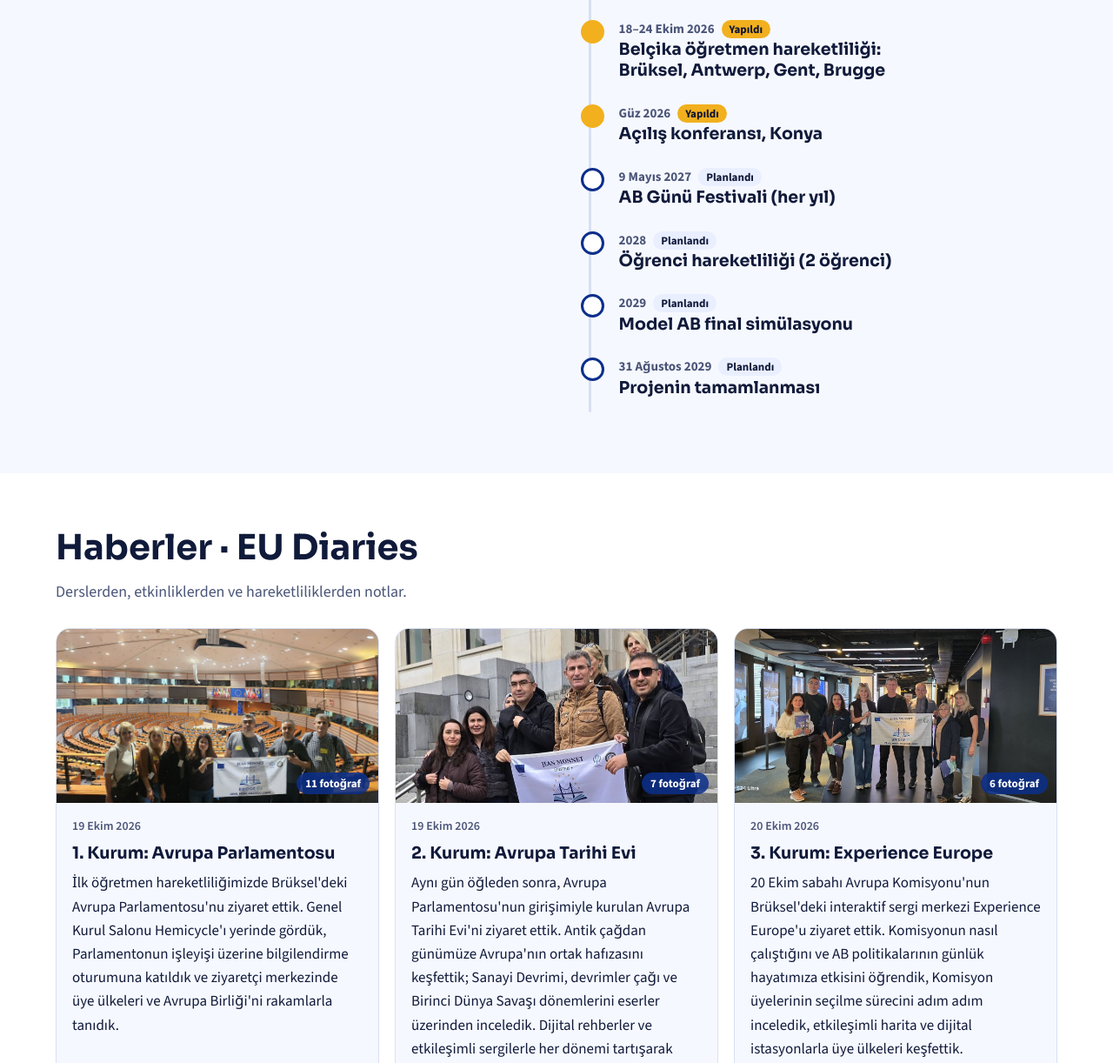
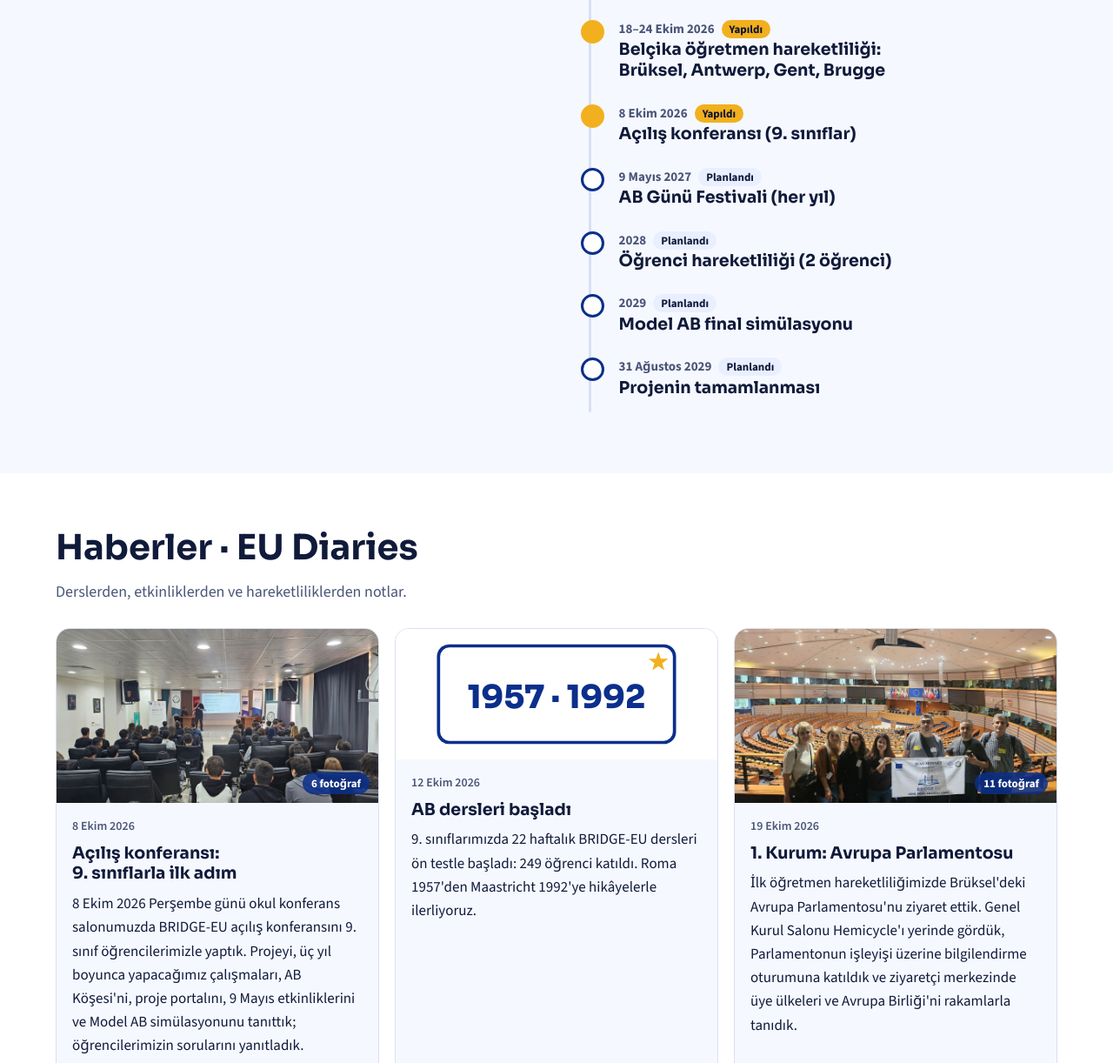
Before and after one commit to konyabridgeeu/konyabridgeeu.github.io, a plain HTML site: page index.html in a window 1280 px wide. Shown: the part 1912-3134 px from the top of the page at 87% size. Drawn offline with nearby package versions, Linux system fonts and the light colour scheme.

Commit message:
Add files via upload

```diff
--- a/index.html
+++ b/index.html
@@ -285,7 +285,7 @@ const TL=[
  [1,'9 Eylül 2026','9 Sep 2026','Yönetim Kurulu kuruldu, ilk toplantı yapıldı','Steering board set up, first meeting'],
  [1,'12 Ekim 2026','12 Oct 2026','1. yıl AB dersleri ve ön test başladı','Year-1 EU lessons and pre-test began'],
  [1,'18–24 Ekim 2026','18–24 Oct 2026','Belçika öğretmen hareketliliği: Brüksel, Antwerp, Gent, Brugge','Teacher mobility to Belgium: Brussels, Antwerp, Ghent, Bruges'],
- [1,'Güz 2026','Autumn 2026','Açılış konferansı, Konya','Opening conference, Konya'],
+ [1,'8 Ekim 2026','8 Oct 2026','Açılış konferansı (9. sınıflar)','Opening conference (9th grade)'],
  [0,'9 Mayıs 2027','9 May 2027','AB Günü Festivali (her yıl)','Europe Day Festival (every year)'],
  [0,'2028','2028','Öğrenci hareketliliği (2 öğrenci)','Student mobility (2 students)'],
  [0,'2029','2029','Model AB final simülasyonu','Final Model EU simulation'],
@@ -304,6 +304,7 @@ const ART={
  museum:box('#e9efff',`<path d="M60 62 L150 28 L240 62Z" fill="${C1}"/><rect x="66" y="62" width="168" height="8" fill="${C1}"/><g fill="#fff" stroke="${C1}" stroke-width="2">${[0,1,2,3,4].map(i=>`<rect x="${78+i*32}" y="72" width="14" height="50"/>`).join('')}</g><rect x="56" y="122" width="188" height="10" fill="${C1}"/><use href="#star" transform="translate(150 50) scale(.7)" fill="${C2}"/>`),
  class:box('#fff',`<rect x="40" y="30" width="220" height="90" rx="10" fill="#fff" stroke="${C1}" stroke-width="3"/><text x="150" y="88" text-anchor="middle" font-family="Sora,sans-serif" font-weight="800" font-size="30" fill="${C1}">1957 · 1992</text>${stars(5,150,118,0.1,.6).slice(0,0)}<use href="#star" transform="translate(245 45) scale(.8)" fill="${C2}"/>`)};
 /* HABER EKLEMEK: listenin başına yeni bir satır ekleyin. Alanlar: çizim türü (foto yoksa), tarih TR, tarih EN, başlık TR, başlık EN, metin TR, metin EN, fotoğraflar [[dosya, açıklama TR, açıklama EN], ...] */
+const KONF=[["2026-10-08-konferans-01.jpg", "Açılış konferansında 9. sınıf öğrencilerimize projeyi tanıttık", "Introducing the project to our 9th graders at the opening conference"], ["2026-10-08-konferans-02.jpg", "\"BRIDGE-EU Açılış Konferansı: 9. sınıflarla ilk adım\"", "\"BRIDGE-EU Opening Conference: first step with the 9th grade\""], ["2026-10-08-konferans-03.jpg", "Çalışmaların okulda görünür olacak: AB Köşesi, proje portalı, 9 Mayıs etkinlikleri", "Your work will be visible: EU Corner, project portal, Europe Day events"], ["2026-10-08-konferans-04.jpg", "Model AB nasıl bir etkinlik?", "What is Model EU?"], ["2026-10-08-konferans-05.jpg", "Konferans salonunda soru-cevap", "Questions and answers in the hall"], ["2026-10-08-konferans-afis.jpg", "Açılış konferansı afişi", "Opening conference poster"]];
 const BRUG=[["2026-10-23-brugge-01.jpg", "Kanal gezisinde BRIDGE EU bayrağıyla", "With the BRIDGE EU banner on the canal tour"], ["2026-10-23-brugge-02.jpg", "Concertgebouw önünde ekibimiz", "Our team outside the Concertgebouw"], ["2026-10-23-brugge-03.jpg", "Concertgebouw girişinde", "At the Concertgebouw entrance"], ["2026-10-23-brugge-04.jpg", "2002 Avrupa Kültür Başkenti yılında açılan Concertgebouw", "The Concertgebouw, opened in 2002 when Bruges was European Capital of Culture"], ["2026-10-23-brugge-05.jpg", "Concertgebouw ve çevresindeki kamusal alan", "The Concertgebouw and the public space around it"], ["2026-10-23-brugge-06.jpg", "Concertgebouw'un kule cephesi", "The Concertgebouw tower façade"], ["2026-10-23-brugge-07.jpg", "Concertgebouw'a doğru", "Walking towards the Concertgebouw"], ["2026-10-23-brugge-08.jpg", "Tanıtım materyalleri: kültüre erişim", "Information banners: access to culture"], ["2026-10-23-brugge-09.jpg", "Markt meydanı", "The Markt square"], ["2026-10-23-brugge-10.jpg", "Belfort'un görüldüğü kanal manzarası", "A canal view with the Belfry"], ["2026-10-23-brugge-11.jpg", "Brugge kanalları ve tekne iskelesi", "Bruges canals and the boat landing"]];
 const GENT=[["2026-10-22-gent-01.jpg", "Ekibimiz BRIDGE EU bayrağıyla Gent'in tarihi meydanında", "Our team with the BRIDGE EU banner in Ghent's historic square"], ["2026-10-22-gent-02.jpg", "De Zonnepoort okulu önünde", "Outside De Zonnepoort school"], ["2026-10-22-gent-03.jpg", "Bisiklet park alanları: sürdürülebilir ulaşım", "Bike parking: sustainable mobility"], ["2026-10-22-gent-04.jpg", "Belfort kulesi önünde", "In front of the Belfry"], ["2026-10-22-gent-05.jpg", "Gent'in kanal kıyıları", "Ghent's canal banks"], ["2026-10-22-gent-06.jpg", "Kanalda tekne turu ve kıyıdaki yenileme çalışmaları", "A canal boat and renovation work on the quay"], ["2026-10-22-gent-07.jpg", "Kanal kıyısındaki tekne iskelesi", "The boat landing on the canal"], ["2026-10-22-gent-08.jpg", "Tarihi miras ve günlük hayat iç içe: Belfort çevresi", "Heritage and daily life side by side around the Belfry"]];
 const EACE=[["2026-10-21-eacea-01.jpg", "Ekibimiz EACEA proje uzmanlarıyla birlikte", "Our team with the EACEA project officers"], ["2026-10-21-eacea-02.jpg", "Görüşme sonrası BRIDGE EU bayrağıyla", "With the BRIDGE EU banner after the meeting"], ["2026-10-21-eacea-03.jpg", "Projemizi ve bugüne kadarki çalışmalarımızı tanıtırken", "Presenting our project and our work so far"], ["2026-10-21-eacea-04.jpg", "Proje sürecini birlikte değerlendirirken", "Reviewing the project together"], ["2026-10-21-eacea-05.jpg", "Rehberlik ve geri bildirim", "Guidance and feedback"], ["2026-10-21-eacea-06.jpg", "Sonraki adımları konuşurken", "Discussing the next steps"], ["2026-10-21-eacea-07.jpg", "Konya'dan getirdiğimiz hediyeyi takdim ederken", "Presenting our gift from Konya"], ["2026-10-21-eacea-08.jpg", "Hediyemiz uzmanlarımızın elinde", "Our gift in the officers' hands"], ["2026-10-21-eacea-09.jpg", "Jean Monnet \"Learning about EU\" çantası", "The Jean Monnet \"Learning about EU\" bag"], ["2026-10-21-eacea-10.jpg", "EACEA'ya giderken Brüksel'in iş merkezi", "On the way to EACEA through Brussels' business district"]];
@@ -313,6 +314,8 @@ const EXEU=[["2026-10-20-experience-europe-01.jpg", "Ekibimiz BRIDGE EU bayrağ
 const TEVI=[["2026-10-19-tarih-evi-01.jpg", "Ekibimiz BRIDGE EU bayrağıyla Avrupa Tarihi Evi önünde", "Our team with the BRIDGE EU banner outside the House of European History"], ["2026-10-19-tarih-evi-02.jpg", "Sanayi çağının işçilerini anlatan tablolar", "Paintings of workers from the industrial age"], ["2026-10-19-tarih-evi-03.jpg", "1898 tarihli Gotthard Demiryolu afişi: Avrupa'yı birbirine bağlayan raylar", "An 1898 Gotthard Railway poster: the rails linking Europe"], ["2026-10-19-tarih-evi-04.jpg", "Ticaret ve sanayileşme: kahve ve kakao dönemi objeleri", "Trade and industrialisation: coffee and cocoa era objects"], ["2026-10-19-tarih-evi-05.jpg", "Birinci Dünya Savaşı'na giden yılları anlatan vitrin", "A display on the years leading to the First World War"], ["2026-10-19-tarih-evi-06.jpg", "Etkileşimli harita masasında", "At an interactive map table"], ["2026-10-19-tarih-evi-video.mp4", "Müzenin katlarına çıkarken (video)", "Climbing up through the museum floors (video)"]];
 const PARL=[["2026-10-19-parlamento-01.jpg", "Ekibimiz Avrupa Parlamentosu Genel Kurul Salonu Hemicycle'da", "Our team in the European Parliament's Hemicycle"], ["2026-10-19-parlamento-02.jpg", "BRIDGE EU bayrağımızla Parlamento ziyaretçi merkezinde", "With our BRIDGE EU banner at the visitor centre"], ["2026-10-19-parlamento-03.jpg", "Parlamento yerleşkesinin maketi başında", "At the model of the Parliament campus"], ["2026-10-19-parlamento-04.jpg", "Parlamentonun işleyişi üzerine bilgilendirme oturumu", "Briefing session on how Parliament works"], ["2026-10-19-parlamento-05.jpg", "Bilgilendirme salonunda", "In the briefing room"], ["2026-10-19-parlamento-06.jpg", "Bilgilendirme oturumundan", "From the briefing session"], ["2026-10-19-parlamento-07.jpg", "Parlamento binasının iç avlusundaki heykel", "The sculpture in the Parliament atrium"], ["2026-10-19-parlamento-08.jpg", "İç avlu ve merdivenler", "The atrium and staircases"], ["2026-10-19-parlamento-09.jpg", "Ziyaretçi merkezi: Avrupa Birliği rakamlarla", "Visitor centre: the EU in numbers"], ["2026-10-19-parlamento-10.jpg", "Üye ülkelerin bayrakları ve Hemicycle panoraması", "Member state flags and the Hemicycle panorama"], ["2026-10-19-parlamento-11.jpg", "Avrupa Parlamentosu yerleşke maketi", "Model of the European Parliament campus"]];
 const NEWS=[
+ ['class','8 Ekim 2026','8 Oct 2026','Açılış konferansı: 9. sınıflarla ilk adım','Opening conference: first step with the 9th grade','8 Ekim 2026 Perşembe günü okul konferans salonumuzda BRIDGE-EU açılış konferansını 9. sınıf öğrencilerimizle yaptık. Projeyi, üç yıl boyunca yapacağımız çalışmaları, AB Köşesi\'ni, proje portalını, 9 Mayıs etkinliklerini ve Model AB simülasyonunu tanıttık; öğrencilerimizin sorularını yanıtladık.','On Thursday 8 October 2026 we held the BRIDGE-EU opening conference with our 9th graders in the school conference hall. We introduced the project and the three years ahead, the EU Corner, the project portal, Europe Day events and the Model EU simulation, and answered students\' questions.',KONF],
+ ['class','12 Ekim 2026','12 Oct 2026','AB dersleri başladı','EU lessons have started','9. sınıflarımızda 22 haftalık BRIDGE-EU dersleri ön testle başladı: 249 öğrenci katıldı. Roma 1957\'den Maastricht 1992\'ye hikâyelerle ilerliyoruz.','22 weeks of BRIDGE-EU lessons started in our 9th grade with a pre-test taken by 249 students. We move from Rome 1957 to Maastricht 1992 through stories.',[]],
  ['parl','19 Ekim 2026','19 Oct 2026','1. Kurum: Avrupa Parlamentosu','Visit 1: the European Parliament','İlk öğretmen hareketliliğimizde Brüksel\'deki Avrupa Parlamentosu\'nu ziyaret ettik. Genel Kurul Salonu Hemicycle\'ı yerinde gördük, Parlamentonun işleyişi üzerine bilgilendirme oturumuna katıldık ve ziyaretçi merkezinde üye ülkeleri ve Avrupa Birliği\'ni rakamlarla tanıdık.','On our first teacher mobility we visited the European Parliament in Brussels. We saw the Hemicycle plenary chamber, joined a briefing on how Parliament works, and explored the member states and the EU in numbers at the visitor centre.',PARL],
  ['museum','19 Ekim 2026','19 Oct 2026','2. Kurum: Avrupa Tarihi Evi','Visit 2: the House of European History','Aynı gün öğleden sonra, Avrupa Parlamentosu\'nun girişimiyle kurulan Avrupa Tarihi Evi\'ni ziyaret ettik. Antik çağdan günümüze Avrupa\'nın ortak hafızasını keşfettik; Sanayi Devrimi, devrimler çağı ve Birinci Dünya Savaşı dönemlerini eserler üzerinden inceledik. Dijital rehberler ve etkileşimli sergilerle her dönemi tartışarak gezdik.','That afternoon we visited the House of European History, a European Parliament initiative. We explored Europe\'s shared memory from antiquity to today, studied the Industrial Revolution, the age of revolutions and the First World War through objects, and discussed each period with digital guides and interactive exhibits.',TEVI],
  ['council','20 Ekim 2026','20 Oct 2026','3. Kurum: Experience Europe','Visit 3: Experience Europe','20 Ekim sabahı Avrupa Komisyonu\'nun Brüksel\'deki interaktif sergi merkezi Experience Europe\'u ziyaret ettik. Komisyonun nasıl çalıştığını ve AB politikalarının günlük hayatımıza etkisini öğrendik, Komisyon üyelerinin seçilme sürecini adım adım inceledik, etkileşimli harita ve dijital istasyonlarla üye ülkeleri keşfettik.','On the morning of 20 October we visited Experience Europe, the European Commission\'s interactive exhibition centre in Brussels. We learned how the Commission works and how EU policies shape daily life, followed the selection of Commissioners step by step, and explored the member states on an interactive map and digital stations.',EXEU],
@@ -320,8 +323,7 @@ const NEWS=[
  ['park','20 Ekim 2026','20 Oct 2026','Saha çalışması: Antwerp ve Zuidpark','Fieldwork: Antwerp and Zuidpark','Öğleden sonra Antwerp\'te sürdürülebilir kent ve su yönetimi üzerine saha incelemesi yaptık. Zuidpark\'ta halkalı su alanında toplanan yağmur suyunun yer altı deposunda biriktirilip içme suyu dışındaki ihtiyaçlarda kullanıldığını park görevlisinden dinledik; ortak bahçeleri, yükseltilmiş yetiştirme kasalarını ve geri dönüştürülmüş malzemelerle düzenlenen oyun alanlarını inceledik. Günün devamında Antwerpen-Centraal istasyonu, Katedral ve tarihi sokaklarla şehrin yaşayan mirasını keşfettik.','In the afternoon we did fieldwork on sustainable cities and water management in Antwerp. At Zuidpark a park worker explained how rainwater collected in the ringed water feature is stored underground and reused for non-drinking needs; we looked at the community gardens, raised planters and play areas built from recycled materials. Later we explored Antwerpen-Centraal station, the Cathedral and the historic streets.',ANTW],
  ['meet','21 Ekim 2026','21 Oct 2026','Proje uzmanımızla buluşma: EACEA','Meeting our project officers at EACEA','21 Ekim\'de Brüksel\'de Avrupa Eğitim ve Kültür Yürütme Ajansı\'nda (EACEA) proje danışmanlarımız Stefani Kunisch ve Amalia Vasiliu ile bir araya geldik. BRIDGE EU\'yu ve bugüne kadarki çalışmalarımızı tanıttık, proje sürecimizi, hedeflerimizi ve sonraki adımları birlikte değerlendirdik, değerli rehberlik ve geri bildirimler aldık. Konya\'dan getirdiğimiz hediyeyi de takdim ettik.','On 21 October we met our project officers Stefani Kunisch and Amalia Vasiliu at the European Education and Culture Executive Agency (EACEA) in Brussels. We presented BRIDGE EU and our work so far, reviewed our progress, goals and next steps together, and received valuable guidance and feedback. We also presented a gift we brought from Konya.',EACE],
  ['canal','22 Ekim 2026','22 Oct 2026','Saha çalışması: Gent','Fieldwork: Ghent','22 Ekim\'de Gent\'te döngüsel ekonomi ve kültürel miras üzerine saha çalışması yaptık. De Zonnepoort okulunun sürdürülebilir betondan yapılmış dış merdivenini inceledik: Gent Belediyesi\'nin URBCON projesi, beton üretiminde sanayi yan ürünlerini ham madde olarak kullanarak kaynak tüketimini ve karbon salımını azaltmayı hedefliyor. Bisiklet park alanları ve yaya hareketliliğiyle sürdürülebilir ulaşımı gözlemledik; Belfort, Sint-Niklaas Kilisesi, Gravensteen Kalesi ve kanal kıyılarında tarihi mirasın günlük hayatla nasıl iç içe yaşatıldığını gördük.','On 22 October we did fieldwork in Ghent on the circular economy and cultural heritage. We examined the outdoor staircase of De Zonnepoort school, built with sustainable concrete: the City of Ghent\'s URBCON project uses industrial by-products as raw material in concrete to cut resource use and carbon emissions. We observed sustainable mobility through bike parking and pedestrian streets, and saw how heritage lives alongside daily life at the Belfry, St Nicholas\' Church, Gravensteen Castle and the canals.',GENT],
- ['canal','23 Ekim 2026','23 Oct 2026','Saha çalışması: Brugge','Fieldwork: Bruges','23 Ekim\'de Brugge\'de kültürel miras ve Avrupa Kültür Başkenti programı üzerine saha çalışması yaptık. Brugge\'nin 2002\'de Avrupa Kültür Başkenti olduğu yıl açılan Concertgebouw\'u ve çevresindeki kamusal alanı inceledik, çok dilli tanıtım materyallerini kültüre erişim örneği olarak değerlendirdik. Markt meydanı ve Belfort çevresinde tarihi kent dokusunu gözlemledik, kanal gezisiyle şehri sudan keşfettik. Kültür politikalarının bir yıllık etkinliklerin ötesinde şehre nasıl kalıcı mekânlar kazandırabileceğini yerinde gördük.','On 23 October we did fieldwork in Bruges on cultural heritage and the European Capital of Culture programme. We studied the Concertgebouw, opened in 2002 when Bruges was European Capital of Culture, and the public space around it, and looked at multilingual information as an example of access to culture. We observed the historic fabric around the Markt and the Belfry and explored the city from the water on a canal tour. We saw how cultural policy can leave a city lasting places beyond a single year of events.',BRUG],
- ['class','12 Ekim 2026','12 Oct 2026','AB dersleri başladı','EU lessons have started','9. sınıflarımızda 22 haftalık BRIDGE-EU dersleri ön testle başladı: 249 öğrenci katıldı. Roma 1957\'den Maastricht 1992\'ye hikâyelerle ilerliyoruz.','22 weeks of BRIDGE-EU lessons started in our 9th grade with a pre-test taken by 249 students. We move from Rome 1957 to Maastricht 1992 through stories.',[]]];
+ ['canal','23 Ekim 2026','23 Oct 2026','Saha çalışması: Brugge','Fieldwork: Bruges','23 Ekim\'de Brugge\'de kültürel miras ve Avrupa Kültür Başkenti programı üzerine saha çalışması yaptık. Brugge\'nin 2002\'de Avrupa Kültür Başkenti olduğu yıl açılan Concertgebouw\'u ve çevresindeki kamusal alanı inceledik, çok dilli tanıtım materyallerini kültüre erişim örneği olarak değerlendirdik. Markt meydanı ve Belfort çevresinde tarihi kent dokusunu gözlemledik, kanal gezisiyle şehri sudan keşfettik. Kültür politikalarının bir yıllık etkinliklerin ötesinde şehre nasıl kalıcı mekânlar kazandırabileceğini yerinde gördük.','On 23 October we did fieldwork in Bruges on cultural heritage and the European Capital of Culture programme. We studied the Concertgebouw, opened in 2002 when Bruges was European Capital of Culture, and the public space around it, and looked at multilingual information as an example of access to culture. We observed the historic fabric around the Markt and the Belfry and explored the city from the water on a canal tour. We saw how cultural policy can leave a city lasting places beyond a single year of events.',BRUG]];
 document.getElementById('news').innerHTML=NEWS.map((n,i)=>{const f=n[7]||[];const top=f.length?`<button class="imgbtn" data-g="${i}" aria-label="${esc(n[3])} fotoğrafları"><img class="art" src="${esc(f[0][0])}" alt="${esc(f[0][1])}" loading="lazy"><span>${f.length} ${bi('fotoğraf','photos')}</span></button>`:ART[n[0]];
  return `<article class="card">${top}<div class="in"><time>${bi(n[1],n[2])}</time><h3>${bi(n[3],n[4])}</h3><p>${bi(n[5],n[6])}</p>${f.length?`<button class="gbtn" data-g="${i}">${bi('Fotoğrafları gör →','View photos →')}</button>`:''}</div></article>`}).join('');
 /* galeri */
@@ -342,11 +344,12 @@ document.addEventListener('keydown',e=>{if(!lb.open)return;if(e.key==='ArrowLeft
 /* outputs */
 const OUT=[
  ['D1.1','Sarmal Müfredat Planları (TR/EN)','Spiral Curriculum Plans (TR/EN)','Kasım 2026','Nov 2026',1],
+ ['—','1. Yıl Öğretmen Rehberi (PDF, 71 sayfa)','Year 1 Teacher\'s Guide (PDF, 71 pages, Turkish)','Ekim 2026','Oct 2026',1,'BRIDGE-EU_1-Yil_Ogretmen_Rehberi.pdf'],
  ['D1.2','BRIDGE-EU JMO Portalı (okul sitesi)','BRIDGE-EU JMO Portal (school website)','Aralık 2026','Dec 2026',1],
  ['—','Haftalık ders sunumları','Weekly lesson presentations','2026–2029','2026–2029',2],
  ['D1.3','Eğitim Etki Raporu ve Model AB Simülasyon Kiti','Educational Impact Report and Model EU Simulation Kit','Ağustos 2029','Aug 2029',0]];
 const ST=[bi('Hazırlanıyor','In progress'),bi('Yayında','Published'),bi('Sürüyor','Ongoing')];
-document.getElementById('outs').innerHTML=OUT.map(o=>`<tr><td class="c">${esc(o[0])}</td><td><a href="#">${bi(o[1],o[2])}</a></td><td style="white-space:nowrap">${bi(o[3],o[4])}</td><td><span class="pill ${o[5]===1?'ok':''}">${ST[o[5]]}</span></td></tr>`).join('');
+document.getElementById('outs').innerHTML=OUT.map(o=>`<tr><td class="c">${esc(o[0])}</td><td>${o[6]?`<a href="${esc(o[6])}" target="_blank" rel="noopener">${bi(o[1],o[2])} ↓</a>`:bi(o[1],o[2])}</td><td style="white-space:nowrap">${bi(o[3],o[4])}</td><td><span class="pill ${o[5]===1?'ok':''}">${ST[o[5]]}</span></td></tr>`).join('');
 /* team */
 const TEAM=[
  ['İlteriş Kağan Altınsoy','Proje koordinatörü, okul müdürü','Project coordinator, principal'],
```
Also changed, not shown: 2026-10-08-konferans-01.jpg (added), 2026-10-08-konferans-02.jpg (added), 2026-10-08-konferans-03.jpg (added), 2026-10-08-konferans-04.jpg (added), 2026-10-08-konferans-05.jpg (added), 2026-10-08-konferans-afis.jpg (added), 1 other file.
